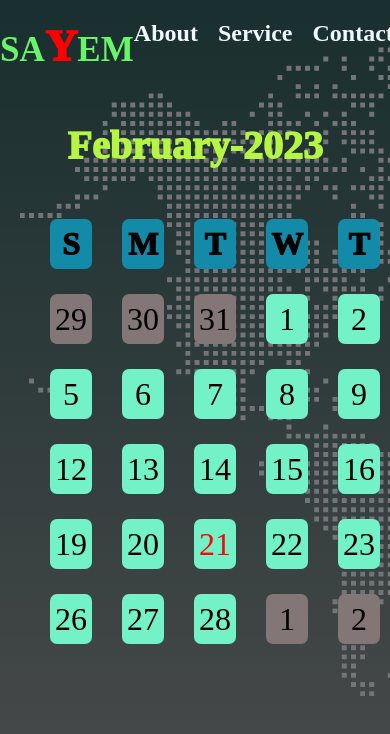
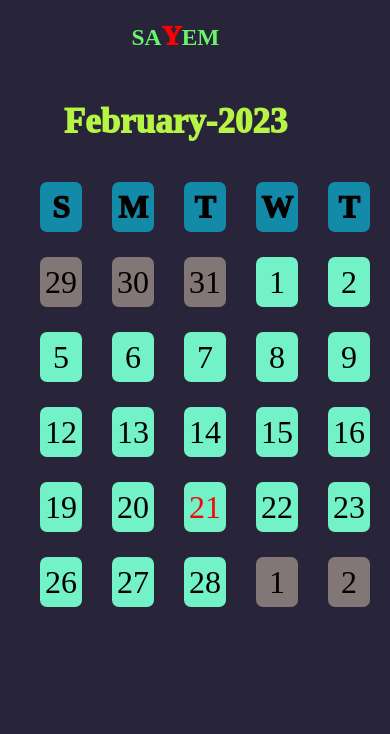
Before and after one commit to SAYEM088/my-calender, a plain HTML site: page index.html in a window 390 px wide. Shown: the top 734 px of the page. Drawn offline with Linux system fonts and the light colour scheme.

Commit message:
media add

```diff
--- a/index.html
+++ b/index.html
@@ -87,6 +87,37 @@
             background-color: rgb(18, 138, 168);
             font-weight: 1000;
         }
+        @media (max-width:990px) {
+            body{
+                background-image: none;
+                width: 90%;
+                background-color: rgb(40, 36, 58);
+            }
+            .hder{
+                font-size: 10px;
+            }
+            .nav {
+                font-size: 20px;
+            }
+            #y-name{
+                font-size: 28px;
+            }
+            .service{
+                display:flex;
+              column-gap: 2px;
+            }
+            h2{
+                font-size: 35px;
+            }
+            .container{
+                padding: 10px;
+            }
+        }
+        @media (max-width:540px) {
+            .service{
+                display: none;
+            }
+        }
     </style>
 </head>
 <body>
@@ -95,7 +126,7 @@
         <div class="service">
             <ul><li>About</li>
             <li>Service</li>
-            <li><a href="https://github.com/SAYEM088">Contact</a></li>
+            <li><a href="https://sayem088.github.io/protfolio-demo/#home">Contact</a></li>
             <li><span>Hire</span></li></ul>
         </div>
 
```
